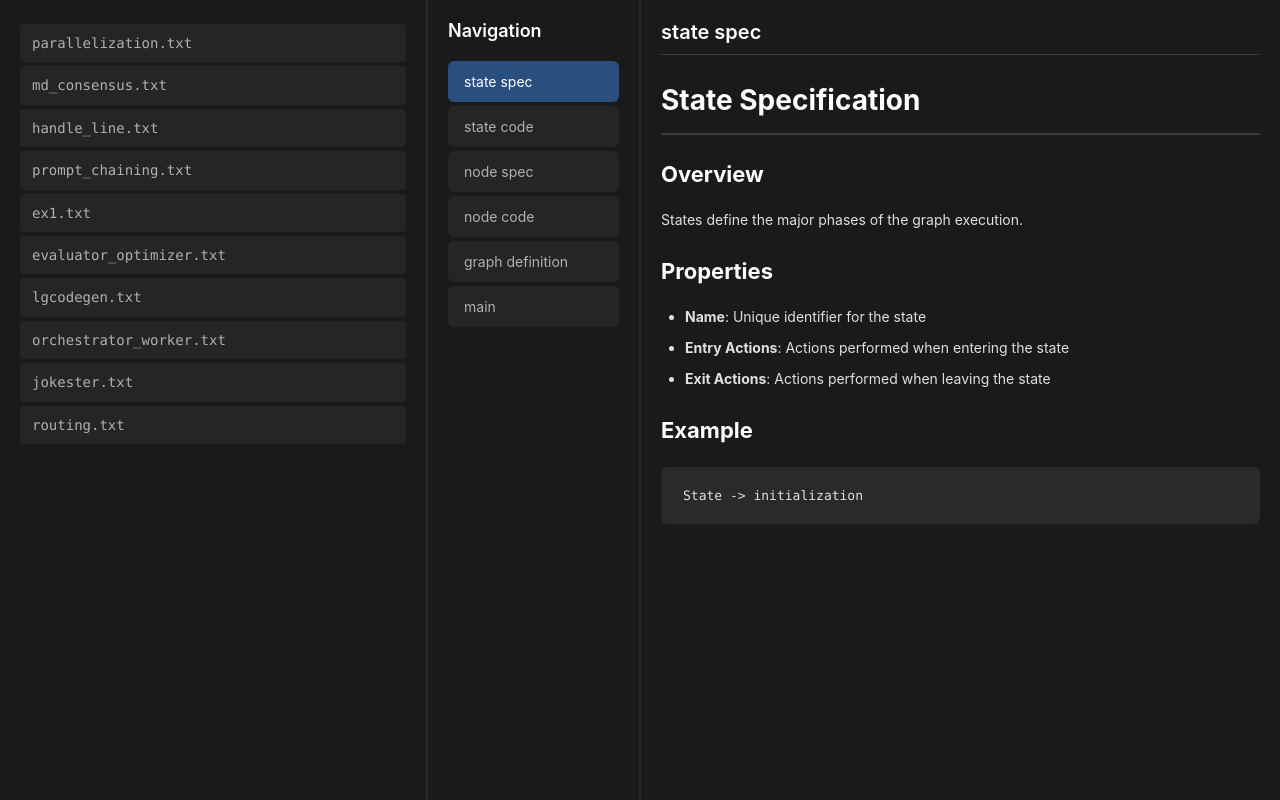
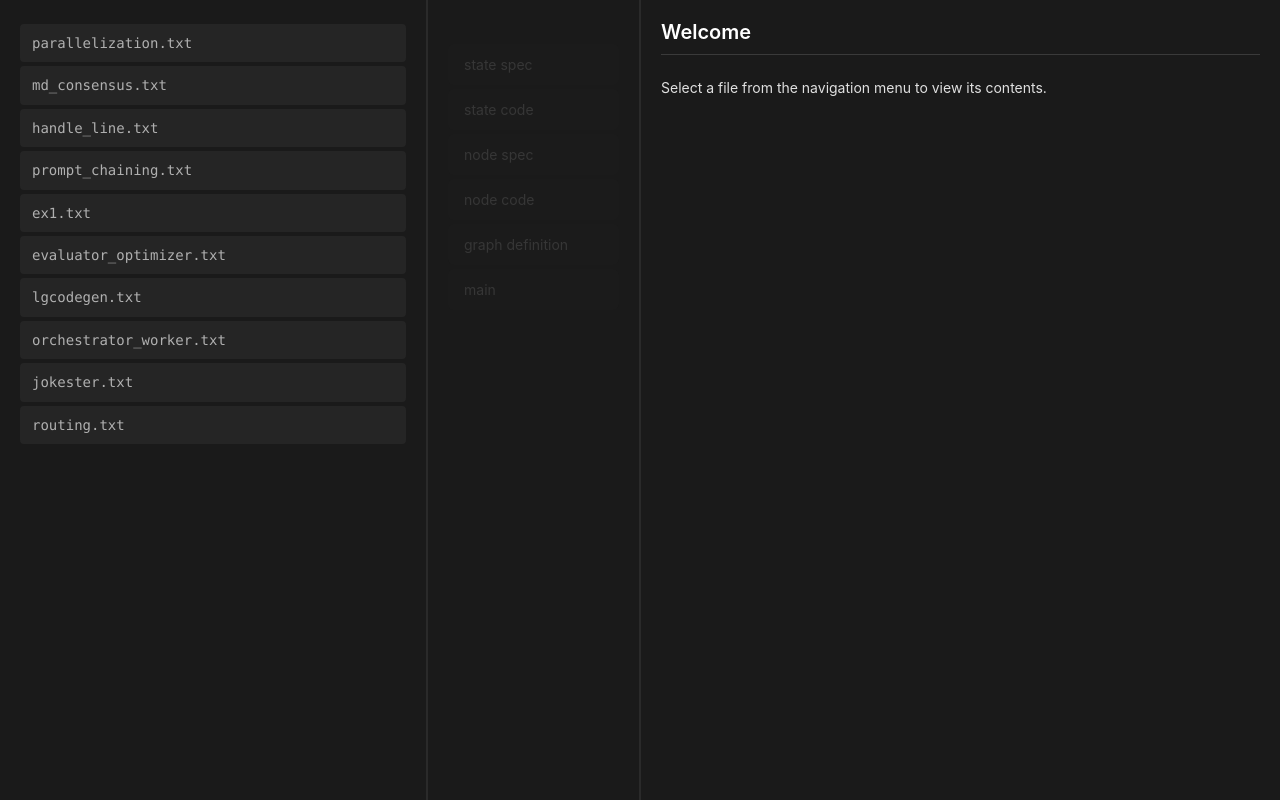
Before and after one commit to jojohannsen/graphcode, a Flask app: page / in a window 1280 px wide. Run offline with Flask 3, Linux system fonts and the light colour scheme; some libraries are stand-ins or nearby versions.

Commit message:
button enabling only when file loaded

```diff
--- a/templates/index.html
+++ b/templates/index.html
@@ -127,13 +149,6 @@
             border-right: 1px solid #2a2a2a;
         }
 
-        .nav-title {
-            font-size: 18px;
-            font-weight: 600;
-            margin-bottom: 20px;
-            color: #ffffff;
-        }
-
         .nav-link {
             display: block;
             padding: 12px 16px;
@@ -155,6 +171,17 @@
         .nav-link.active {
             background-color: #2a4e7d;
             color: #ffffff;
+        }
+
+        .nav-link.disabled {
+            opacity: 0.4;
+            cursor: not-allowed;
+            background-color: #1d1d1d;
+            color: #606060;
+        }
+
+        .nav-link.disabled:hover {
+            transform: none;
         }
 
         /* Third column - Content display */
@@ -263,25 +290,29 @@
     <div class="container">
         <!-- First column: Graph/File List -->
         <div class="column graph-column" id="graphColumn">
-            <div class="file-list" id="fileList">
-                <div class="loading">Loading files...</div>
+            <div class="graph-header" id="graphHeader" style="display: none;">
+                <span id="selectedFileName"></span>
             </div>
-            <div class="graph-display" id="graphDisplay">
-                <button class="close-button" id="closeGraph" title="Close and return to file list">✕</button>
-                <div id="graphContent"></div>
+            <div class="graph-content-wrapper">
+                <div class="file-list" id="fileList">
+                    <div class="loading">Loading files...</div>
+                </div>
+                <div class="graph-display" id="graphDisplay">
+                    <button class="close-button" id="closeGraph" title="Close and return to file list">✕</button>
+                    <div id="graphContent"></div>
+                </div>
             </div>
         </div>
 
         <!-- Second column: Navigation -->
         <div class="column nav-column">
-            <h2 class="nav-title">Navigation</h2>
-            <nav>
-                <a href="#" class="nav-link" data-file="state_spec">state spec</a>
-                <a href="#" class="nav-link" data-file="state_code">state code</a>
-                <a href="#" class="nav-link" data-file="node_spec">node spec</a>
-                <a href="#" class="nav-link" data-file="node_code">node code</a>
-                <a href="#" class="nav-link" data-file="graph_definition">graph definition</a>
-                <a href="#" class="nav-link" data-file="main">main</a>
+            <nav style="padding-top: 20px;">
+                <a href="#" class="nav-link disabled" data-file="state_spec">state spec</a>
+                <a href="#" class="nav-link disabled" data-file="state_code">state code</a>
+                <a href="#" class="nav-link disabled" data-file="node_spec">node spec</a>
+                <a href="#" class="nav-link disabled" data-file="node_code">node code</a>
+                <a href="#" class="nav-link disabled" data-file="graph_definition">graph definition</a>
+                <a href="#" class="nav-link disabled" data-file="main">main</a>
             </nav>
         </div>
 
@@ -380,6 +411,18 @@
                 document.getElementById('fileList').style.display = 'none';
                 document.getElementById('graphDisplay').style.display = 'block';
 
+                // Show header with filename
+                const fileNameWithoutExt = filename.replace('.txt', '');
+                document.getElementById('selectedFileName').textContent = fileNameWithoutExt;
+                document.getElementById('graphHeader').style.display = 'flex';
+
+                // Enable only the state spec button
+                document.querySelectorAll('.nav-link').forEach(link => {
+                    link.classList.add('disabled');
+                });
+                const stateSpecLink = document.querySelector('[data-file="state_spec"]');
+                stateSpecLink.classList.remove('disabled');
+
                 parseGraph(data.content);
             } catch (error) {
                 console.error('Error loading graph:', error);
@@ -391,6 +434,17 @@
         function showFileList() {
             document.getElementById('fileList').style.display = 'block';
             document.getElementById('graphDisplay').style.display = 'none';
+            document.getElementById('graphHeader').style.display = 'none';
+
+            // Disable all navigation links
+            document.querySelectorAll('.nav-link').forEach(link => {
+                link.classList.add('disabled');
+                link.classList.remove('active');
+            });
+
+            // Reset content area
+            document.getElementById('contentHeader').textContent = 'Welcome';
+            document.getElementById('contentBody').innerHTML = '<p>Select a file from the navigation menu to view its contents.</p>';
         }
 
         // Initialize close button
@@ -440,9 +499,6 @@
         // Initialize the application
         loadTxtFiles();
         initializeCloseButton();
-
-        // Load first file by default
-        document.querySelector('.nav-link').click();
     </script>
 </body>
 </html>
```
Also changed, not shown: other parts of templates/index.html (+29 -1 lines), default.yaml (added, +63 -0 lines), 1 other file.
